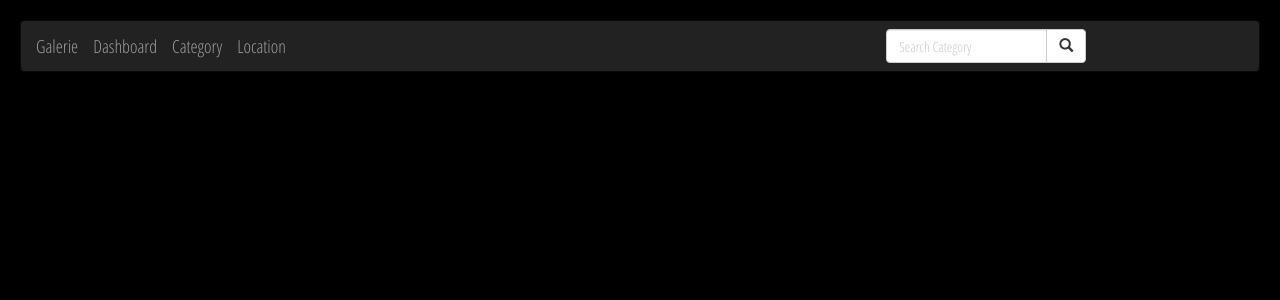
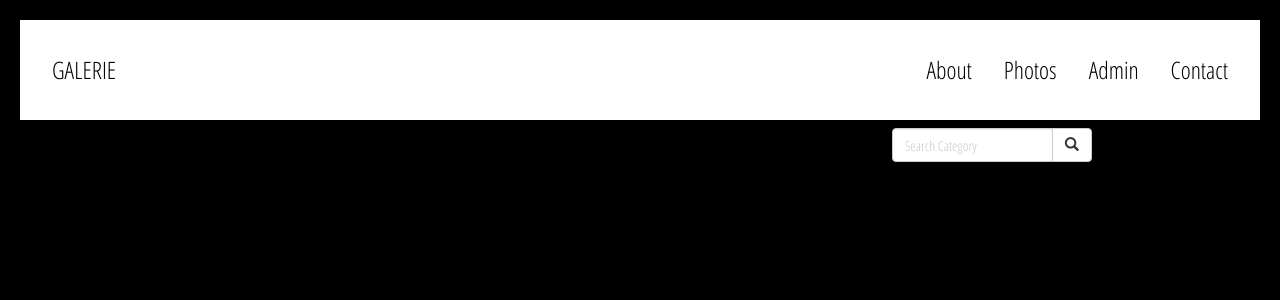
Before and after one commit to nziokaivy/galerie, a Django app: page / in a window 1280 px wide. Shown: the top 300 px of the page. Run offline with Django 3.2, Linux system fonts and the light colour scheme; data that the repository does not hold is empty; some libraries are stand-ins or nearby versions.

Commit message:
style nav bar

```diff
--- a/photo/templates/navbar.html
+++ b/photo/templates/navbar.html
@@ -7,14 +7,16 @@
     <title>Document</title>
 </head>
 <body>
-        <nav class="navbar navbar-inverse">
-                <div class="container-fluid">
-                  <div class="navbar-header">
-                    <a class="navbar-brand" href="{% url 'index' %}"> Galerie</a>
-                    <a class="navbar-brand" href="/admin"> Dashboard</a>
-                    <a class="navbar-brand" href="#"> Category</a>
-                    <a class="navbar-brand" href="#"> Location</a>
-                  </div>
+    <header class="w3-container w3-xlarge w3-padding-24" style="background-color:white;">
+        <a href="#" class="w3-left w3-button w3-white">GALERIE</a>
+        <a href="#about" class="w3-right w3-button w3-white">Contact</a>
+        <a href="/admin" class="w3-right w3-button w3-white">Admin</a>
+        <a href="{% url 'index' %}" class="w3-right w3-button w3-white">Photos</a>
+        <a href="#about" class="w3-right w3-button w3-white">About</a>
+
+
+        </header>
+
 
                   <!-- Adding a search form  -->
                   <div class="col-sm-4 col-md-4 navbar-right">
```
Also changed, not shown: photo/templates/search.html (+3 -7 lines).
